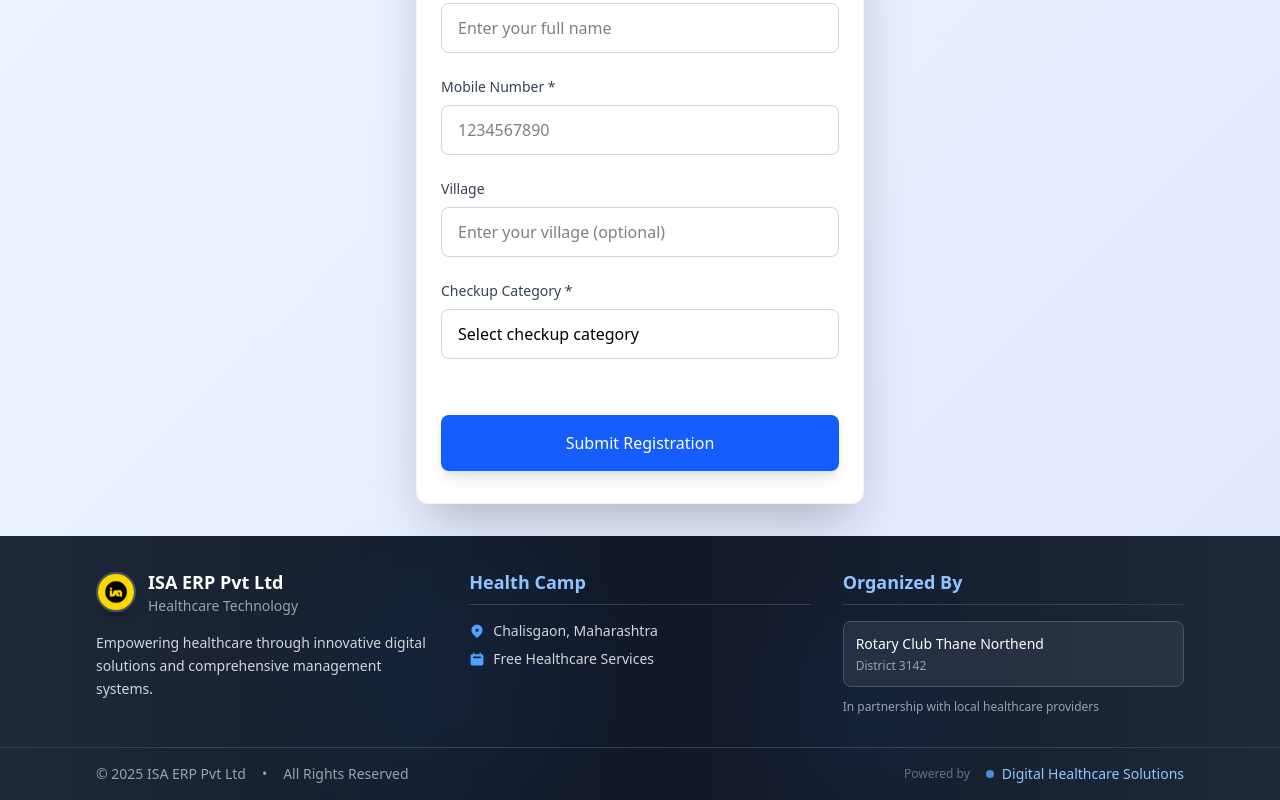
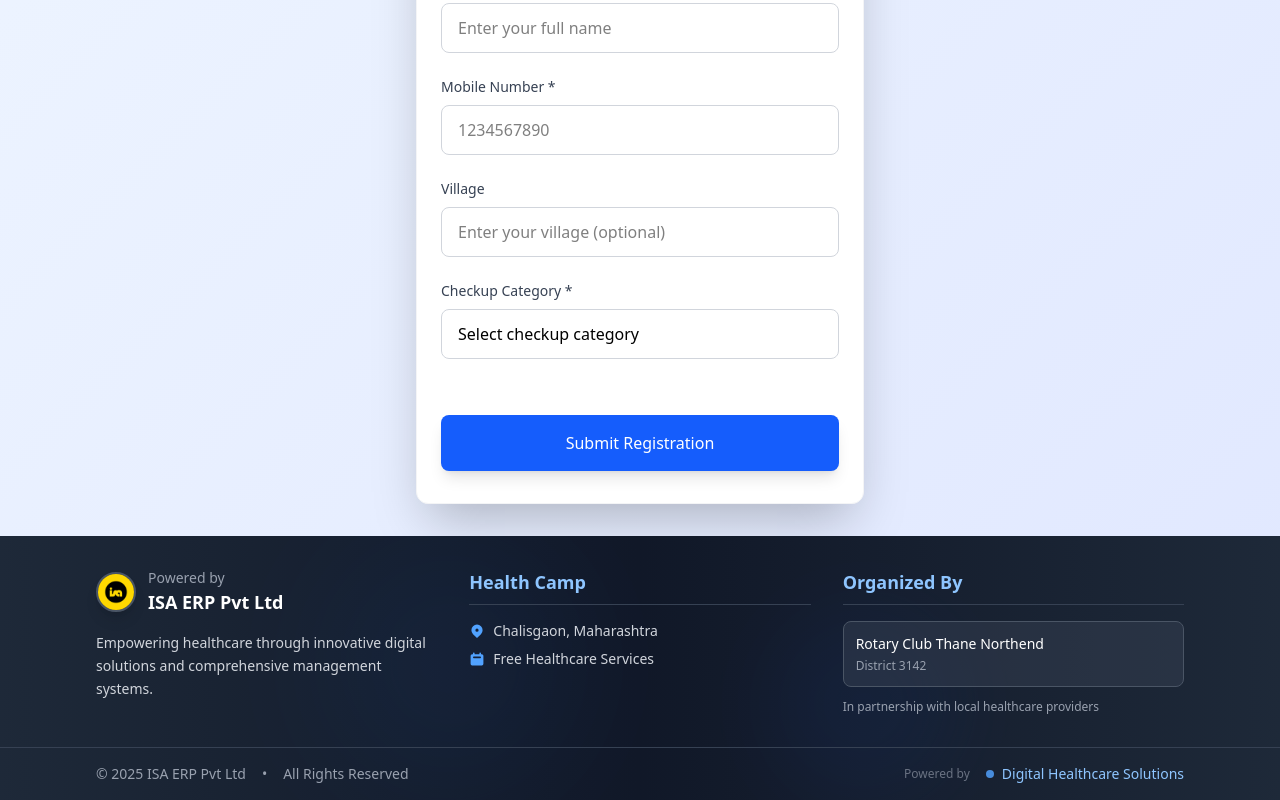
Before and after one commit to sameershrikhande-isa/isa-erp-pvt-ltd-maha-arogya-shibir-chalisgaon-form, a React (Vite) app: page / in a window 1280 px wide. Shown: the part 475-1275 px from the top of the page. Built offline with nearby package versions, Linux system fonts and the light colour scheme.

Commit message:
footer powered by isa

```diff
--- a/src/components/Footer.jsx
+++ b/src/components/Footer.jsx
@@ -23,8 +23,8 @@
                   className="w-10 h-10 rounded-full shadow-lg border-2 border-gray-600"
                 />
                 <div>
+                  <p className="text-sm text-gray-400">Powered by</p>
                   <h4 className="text-lg font-semibold text-white">ISA ERP Pvt Ltd</h4>
-                  <p className="text-sm text-gray-400">Healthcare Technology</p>
                 </div>
               </div>
               <p className="text-gray-300 text-sm leading-relaxed">
```
